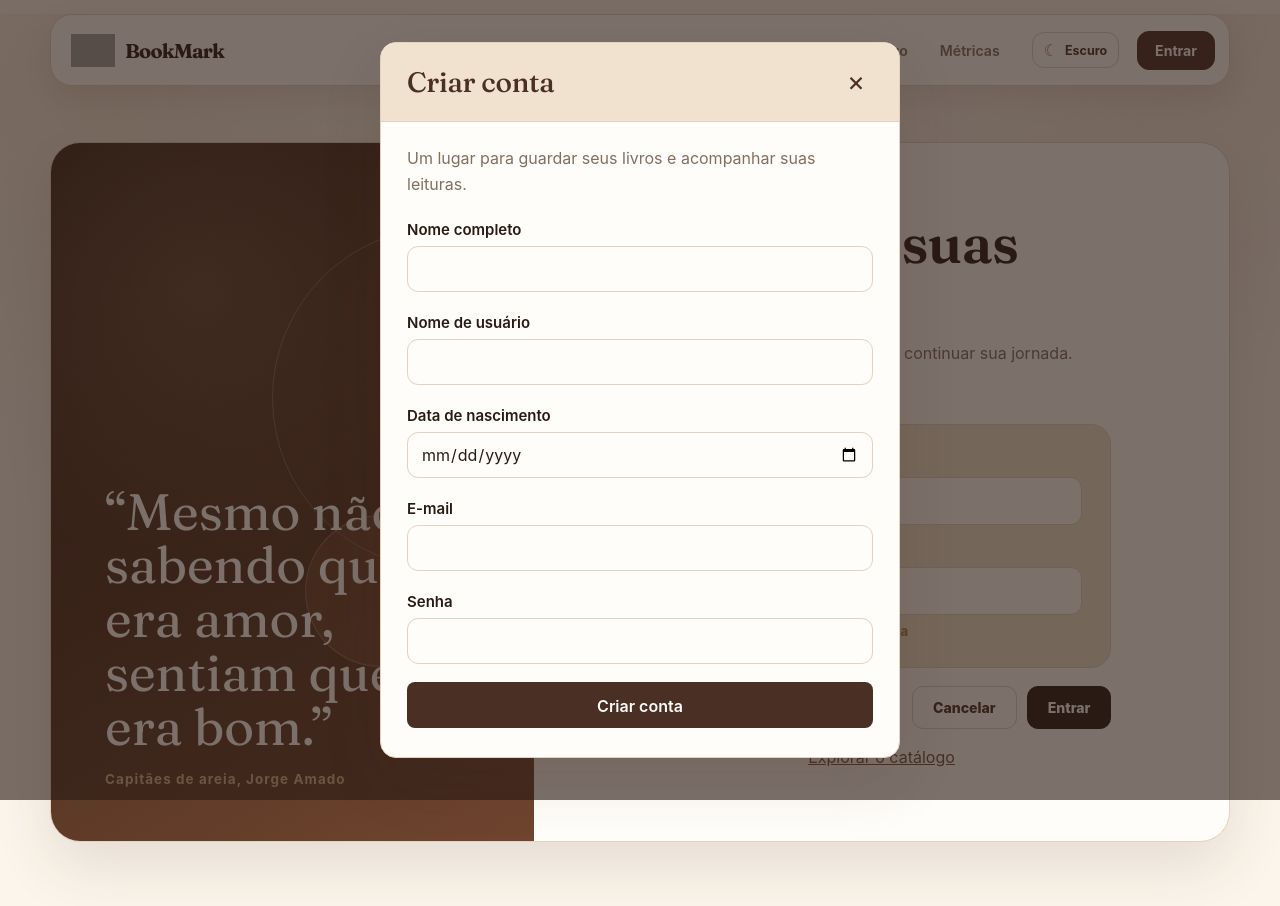
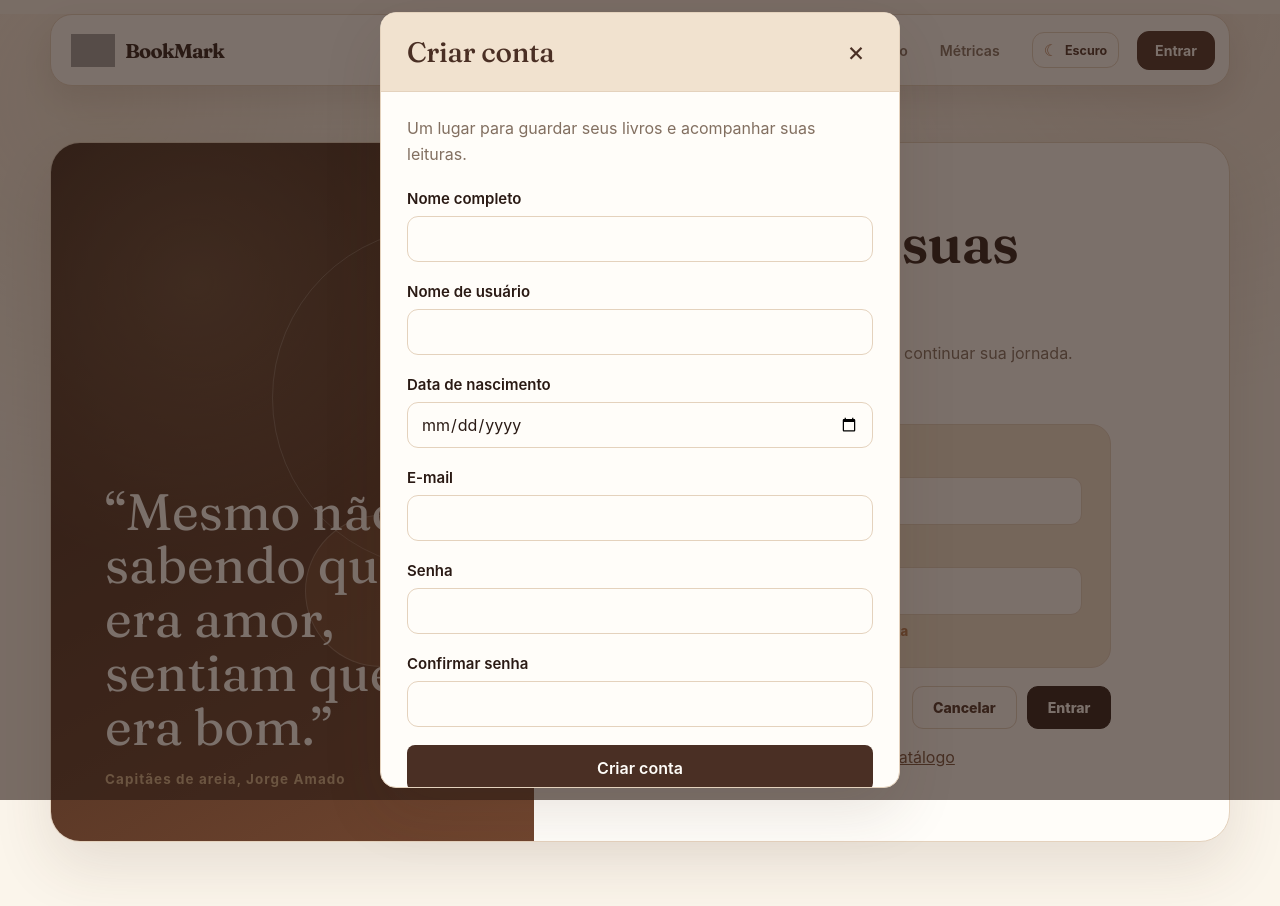
Before and after one commit to ICEI-PUC-Minas-PMGES-TI/pmg-es-2026-2-ti2-8183100-bookshelf, a React (Vite) app in the folder Codigo/Frontend/: page /login in a window 1280 px wide. Both pictures are taken after a click on the button "Criar uma conta". Shown: the top 906 px of the page. Built offline with nearby package versions, Linux system fonts and the light colour scheme; grey boxes are pictures that could not be loaded.

Commit message:
fix: campo confirmar senha

```diff
--- a/Codigo/Frontend/src/components/popUpCadastro.jsx
+++ b/Codigo/Frontend/src/components/popUpCadastro.jsx
@@ -6,7 +6,7 @@ import "./popUpCadastro.css";
 import "./contaForm.css";
 
 function FormularioCadastro({ fechar, aoCadastrar }) {
-  const [dados, setDados] = useState({ nome: "", userName: "", dataNascimento: "", email: "", senha: "" });
+  const [dados, setDados] = useState({ nome: "", userName: "", dataNascimento: "", email: "", senha: "", confirmarSenha: "" });
   const [erro, setErro] = useState("");
   const [enviando, setEnviando] = useState(false);
   const [concluido, setConcluido] = useState(false);
@@ -15,6 +15,7 @@ function FormularioCadastro({ fechar, aoCadastrar }) {
     evento.preventDefault();
     if (enviando) return;
     const erros = validarPerfil({ ...dados, bio: "" });
+    if (dados.senha !== dados.confirmarSenha) erros.confirmarSenha = "As senhas estão diferentes.";
     if (Object.keys(erros).length) {
       setErro(Object.values(erros)[0]);
       return;
@@ -54,6 +55,8 @@ function FormularioCadastro({ fechar, aoCadastrar }) {
             <input id="cadastro-email" type="email" autoComplete="email" value={dados.email} onChange={(e) => setDados({ ...dados, email: e.target.value })} required />
             <label htmlFor="cadastro-senha">Senha</label>
             <input id="cadastro-senha" type="password" autoComplete="new-password" maxLength={128} value={dados.senha} onChange={(e) => setDados({ ...dados, senha: e.target.value })} required />
+            <label htmlFor="cadastro-confirmar-senha">Confirmar senha</label>
+            <input id="cadastro-confirmar-senha" type="password" autoComplete="new-password" maxLength={128} value={dados.confirmarSenha} onChange={(e) => setDados({ ...dados, confirmarSenha: e.target.value })} required />
           </fieldset>
           {erro && <p className="conta-erro" role="alert">{erro}</p>}
           <button className="conta-principal" disabled={enviando}>{enviando ? "Criando conta…" : "Criar conta"}</button>
--- a/Codigo/Frontend/src/services/api.js
+++ b/Codigo/Frontend/src/services/api.js
@@ -1,4 +1,4 @@
-const API_URL = import.meta.env.VITE_API_URL;
-/* const API_URL = 'http://localhost:3001'; */
+/* const API_URL = import.meta.env.VITE_API_URL; */
+const API_URL = 'http://localhost:3001';
 
 export default API_URL;
```
